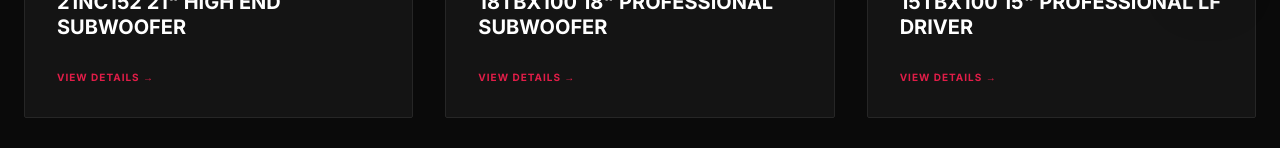
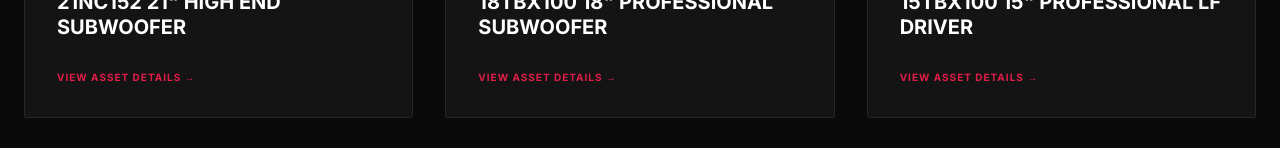
Before and after one commit to susan339/hd-audio-website, a Next.js app: page /products in a window 1280 px wide. Shown: the part 777-925 px from the top of the page. Built offline with nearby package versions, Linux system fonts and the light colour scheme.

Commit message:
Update page.js

```diff
--- a/src/app/products/page.js
+++ b/src/app/products/page.js
@@ -1,4 +1,3 @@
-/* eslint-disable @next/next/no-img-element */
 import React from 'react';
 import Link from 'next/link';
 
@@ -23,7 +22,7 @@ export default function ProductsPage() {
             <div className="p-8 flex-1">
               <p className="text-[10px] text-[#A3A3A3] uppercase mb-1 tracking-widest">{p.cat}</p>
               <h3 className="text-xl font-bold uppercase mb-6 leading-tight h-14 overflow-hidden">{p.name}</h3>
-              <div className="text-[#E11D48] text-[10px] font-bold uppercase tracking-widest mt-auto">VIEW DETAILS →</div>
+              <div className="text-[#E11D48] text-[10px] font-bold uppercase tracking-widest mt-auto">VIEW ASSET DETAILS →</div>
             </div>
           </Link>
         ))}
```
